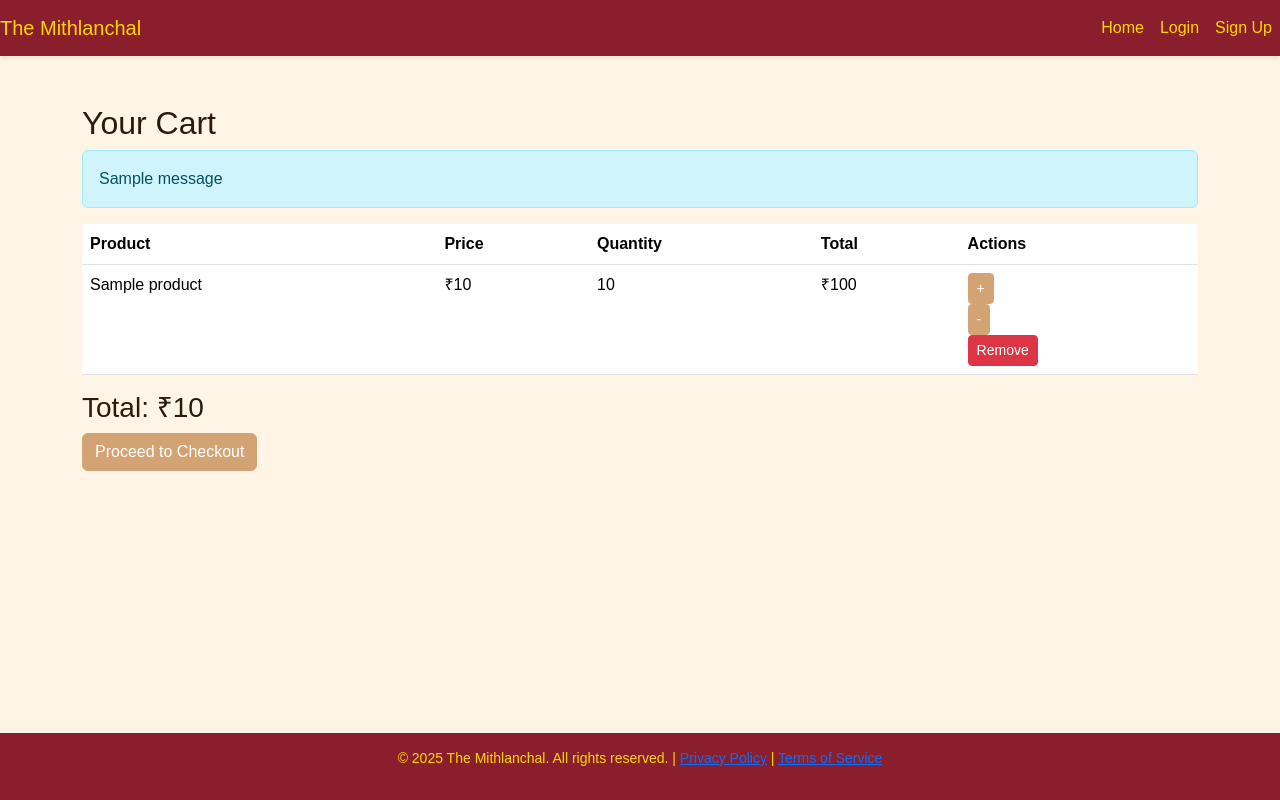
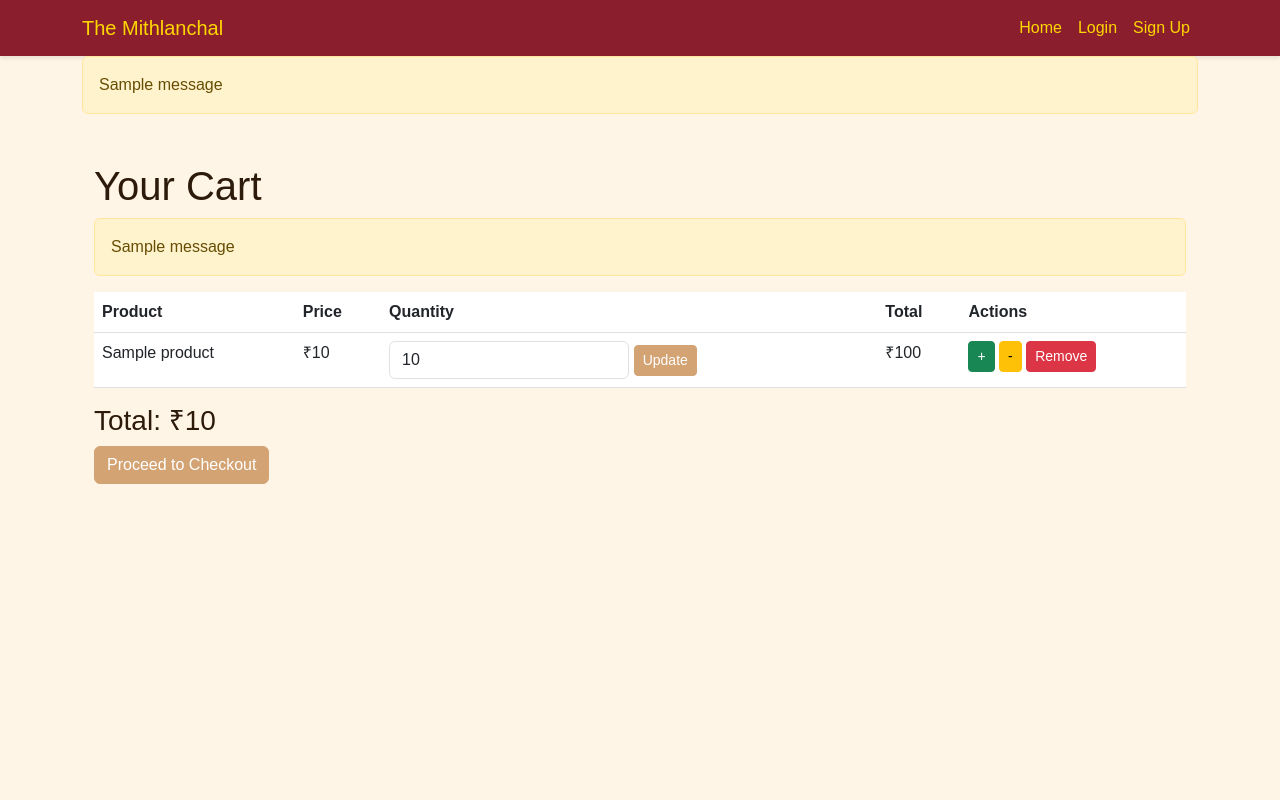
Before and after one commit to jhaBinoy/ecommerce-mithlanchal, a Python web app: template templates/cart.html in a window 1280 px wide. Run offline with Jinja, Linux system fonts and the light colour scheme; the template is opened without the code that fills it: most values are stand-ins (such as "Sample title", 1, 10 or a date in 2020); one stand-in notice (Sample message) is shown; some libraries are stand-ins or nearby versions.

Commit message:
Added base.html, updated templates for search/filter, discounts, emails

```diff
--- a/requirements.txt
+++ b/requirements.txt
@@ -12,3 +12,4 @@ flask-mail>=0.10.0
 flask-wtf>=1.0.0
 flask-caching>=2.0.0
 pillow>=9.0.0
+email_validator>=2.0.0
--- a/templates/base.html
+++ b/templates/base.html
@@ -3,54 +3,56 @@
 <head>
     <meta charset="UTF-8">
     <meta name="viewport" content="width=device-width, initial-scale=1.0">
-    <title>{% block title %}The Mithlanchal{% endblock %}</title>
-    <link href="https://cdn.jsdelivr.net/npm/bootstrap@5.3.2/dist/css/bootstrap.min.css" rel="stylesheet">
+    <title>{% block title %}{% endblock %} - The Mithlanchal</title>
+    <link href="https://cdn.jsdelivr.net/npm/bootstrap@5.3.0/dist/css/bootstrap.min.css" rel="stylesheet">
     <link rel="stylesheet" href="{{ url_for('static', filename='css/style.css') }}">
 </head>
 <body>
-    <nav class="navbar navbar-expand-lg navbar-dark bg-dark">
+    <nav class="navbar navbar-expand-lg navbar-light bg-light">
+        <div class="container">
             <a class="navbar-brand" href="{{ url_for('index') }}">The Mithlanchal</a>
             <button class="navbar-toggler" type="button" data-bs-toggle="collapse" data-bs-target="#navbarNav" aria-controls="navbarNav" aria-expanded="false" aria-label="Toggle navigation">
                 <span class="navbar-toggler-icon"></span>
             </button>
             <div class="collapse navbar-collapse" id="navbarNav">
                 <ul class="navbar-nav ms-auto">
-                <li class="nav-item"><a class="nav-link" href="{{ url_for('index') }}">Home</a></li>
+                    <li class="nav-item">
+                        <a class="nav-link" href="{{ url_for('index') }}">Home</a>
+                    </li>
                     {% if current_user.is_authenticated %}
-                    <li class="nav-item"><a class="nav-link" href="{{ url_for('cart') }}">Cart</a></li>
+                        <li class="nav-item">
+                            <a class="nav-link" href="{{ url_for('cart') }}">Cart</a>
+                        </li>
                         {% if current_user.is_admin %}
-                        <li class="nav-item"><a class="nav-link" href="{{ url_for('admin') }}">Admin</a></li>
-                        <li class="nav-item"><a class="nav-link" href="{{ url_for('admin_discounts') }}">Discounts</a></li>
+                            <li class="nav-item">
+                                <a class="nav-link" href="{{ url_for('admin') }}">Admin</a>
+                            </li>
                         {% endif %}
-                    <li class="nav-item"><a class="nav-link" href="{{ url_for('logout') }}">Logout</a></li>
+                        <li class="nav-item">
+                            <a class="nav-link" href="{{ url_for('logout') }}">Logout</a>
+                        </li>
                     {% else %}
-                    <li class="nav-item"><a class="nav-link" href="{{ url_for('login') }}">Login</a></li>
-                    <li class="nav-item"><a class="nav-link" href="{{ url_for('signup') }}">Sign Up</a></li>
+                        <li class="nav-item">
+                            <a class="nav-link" href="{{ url_for('login') }}">Login</a>
+                        </li>
+                        <li class="nav-item">
+                            <a class="nav-link" href="{{ url_for('signup') }}">Sign Up</a>
+                        </li>
                     {% endif %}
                 </ul>
             </div>
+        </div>
     </nav>
-    <div class="content">
+    <div class="container">
+        {% with messages = get_flashed_messages() %}
+            {% if messages %}
+                {% for message in messages %}
+                    <div class="alert alert-warning">{{ message }}</div>
+                {% endfor %}
+            {% endif %}
+        {% endwith %}
         {% block content %}{% endblock %}
     </div>
-    <footer class="footer">
-        <div class="container text-center">
-            <p>© 2025 The Mithlanchal. All rights reserved. | <a href="{{ url_for('privacy') }}">Privacy Policy</a> | <a href="{{ url_for('terms') }}">Terms of Service</a></p>
-        </div>
-    </footer>
-    <script src="https://cdn.jsdelivr.net/npm/bootstrap@5.3.2/dist/js/bootstrap.bundle.min.js"></script>
-    <!--Start of Tawk.to Script-->
-    <script type="text/javascript">
-        var Tawk_API=Tawk_API||{}, Tawk_LoadStart=new Date();
-        (function(){
-        var s1=document.createElement("script"),s0=document.getElementsByTagName("script")[0];
-        s1.async=true;
-        s1.src='https://embed.tawk.to/68024700c5a0bc1911588f2e/1ip4eanet';
-        s1.charset='UTF-8';
-        s1.setAttribute('crossorigin','*');
-        s0.parentNode.insertBefore(s1,s0);
-        })();
-    </script>
-    <!--End of Tawk.to Script-->
+    <script src="https://cdn.jsdelivr.net/npm/bootstrap@5.3.0/dist/js/bootstrap.bundle.min.js"></script>
 </body>
 </html>
--- a/templates/cart.html
+++ b/templates/cart.html
@@ -1,11 +1,12 @@
 {% extends "base.html" %}
+{% block title %}Cart{% endblock %}
 {% block content %}
-<div class="container mt-5">
-    <h2>Your Cart</h2>
+<div class="container my-5">
+    <h1>Your Cart</h1>
     {% with messages = get_flashed_messages() %}
         {% if messages %}
             {% for message in messages %}
-                <div class="alert alert-info">{{ message }}</div>
+                <div class="alert alert-warning">{{ message }}</div>
             {% endfor %}
         {% endif %}
     {% endwith %}
@@ -25,18 +26,25 @@
                     <tr>
                         <td>{{ item.product.name }}</td>
                         <td>₹{{ item.product.price }}</td>
-                        <td>{{ item.quantity }}</td>
+                        <td>
+                            <form method="POST" action="{{ url_for('cart') }}" class="d-inline">
+                                {{ form.csrf_token }}
+                                <input type="hidden" name="product_id" value="{{ item.product_id }}">
+                                <input type="number" name="quantity" value="{{ item.quantity }}" min="1" class="form-control w-50 d-inline" aria-label="Quantity">
+                                <button type="submit" class="btn btn-sm btn-primary">Update</button>
+                            </form>
+                        </td>
                         <td>₹{{ item.product.price * item.quantity }}</td>
                         <td>
-                            <form method="post" action="{{ url_for('increase_cart_item', cart_item_id=item.id) }}">
+                            <form method="POST" action="{{ url_for('increase_cart_item', cart_item_id=item.id) }}" class="d-inline">
                                 {{ form.csrf_token }}
-                                <button type="submit" class="btn btn-sm btn-primary">+</button>
+                                <button type="submit" class="btn btn-sm btn-success">+</button>
                             </form>
-                            <form method="post" action="{{ url_for('decrease_cart_item', cart_item_id=item.id) }}">
+                            <form method="POST" action="{{ url_for('decrease_cart_item', cart_item_id=item.id) }}" class="d-inline">
                                 {{ form.csrf_token }}
-                                <button type="submit" class="btn btn-sm btn-primary">-</button>
+                                <button type="submit" class="btn btn-sm btn-warning">-</button>
                             </form>
-                            <form method="post" action="{{ url_for('remove_from_cart', cart_item_id=item.id) }}">
+                            <form method="POST" action="{{ url_for('remove_from_cart', cart_item_id=item.id) }}" class="d-inline">
                                 {{ form.csrf_token }}
                                 <button type="submit" class="btn btn-sm btn-danger">Remove</button>
                             </form>
@@ -50,5 +58,19 @@
     {% else %}
         <p>Your cart is empty.</p>
     {% endif %}
+    <!--Start of Tawk.to Script-->
+    <script type="text/javascript">
+        var Tawk_API=Tawk_API||{}, Tawk_LoadStart=new Date();
+        (function(){
+        var s1=document.createElement("script"),s0=document.getElementsByTagName("script")[0];
+        s1.async=true;
+        s1.src='https://embed.tawk.to/68024700c5a0bc1911588f2e/1ip4eanet';
+        s1.charset='UTF-8';
+        s1.setAttribute('crossorigin','*');
+        s0.parentNode.insertBefore(s1,s0);
+        })();
+    </script>
+    <!--End of Tawk.to Script-->
 </div>
 {% endblock %}
+</xArtifact>
```
Also changed, not shown: app.py (+51 -20 lines). Lines whose indentation alone changed are shown as unchanged.
